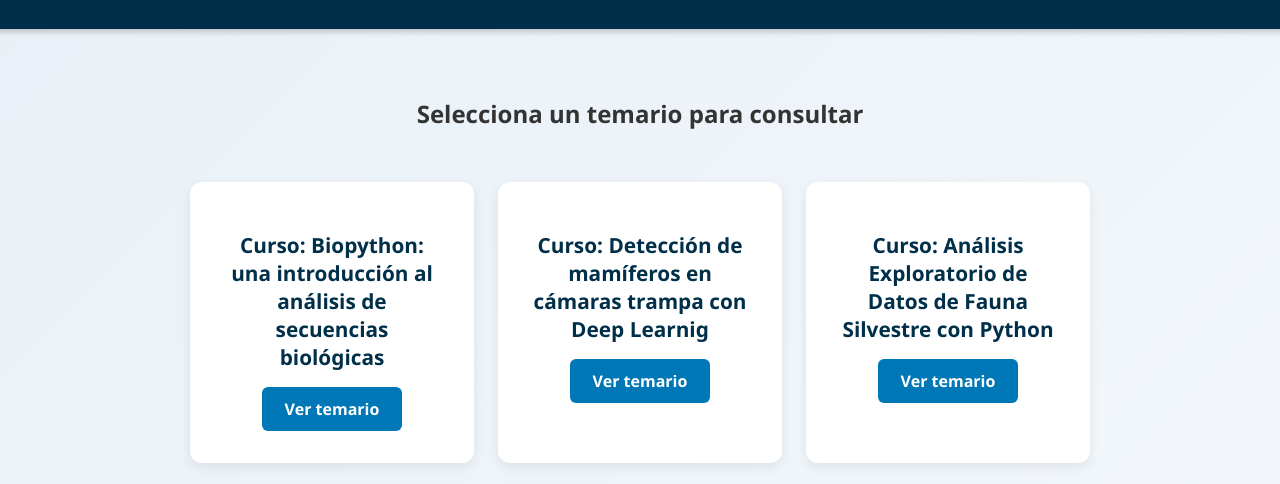
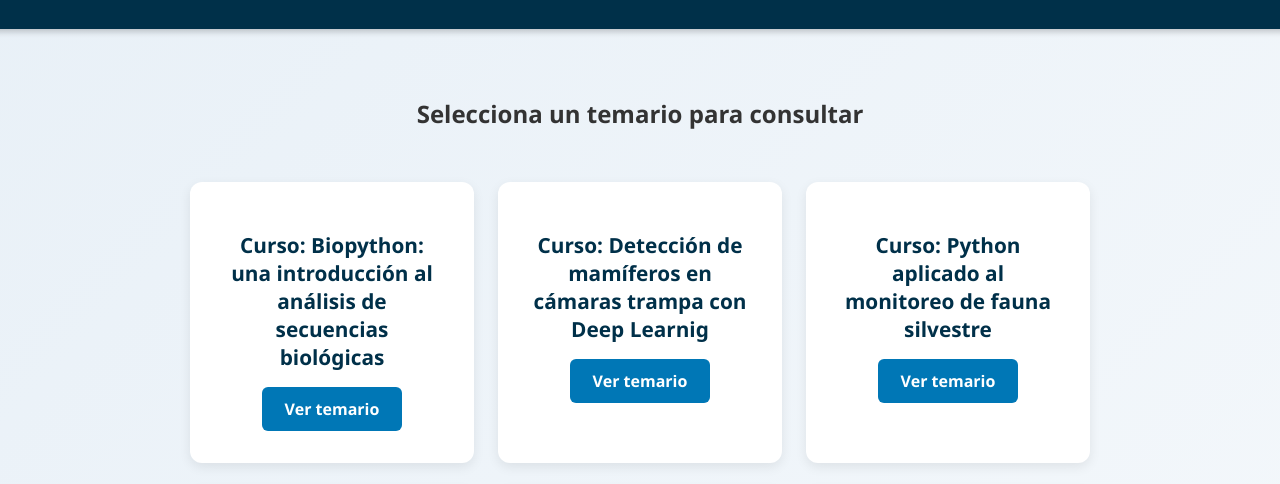
Before and after one commit to AlbertoCat/Temarios, a plain HTML site: page index.html in a window 1280 px wide. Shown: the part 116-600 px from the top of the page. Drawn offline with Linux system fonts and the light colour scheme.

Commit message:
Update index.html

```diff
--- a/index.html
+++ b/index.html
@@ -131,7 +131,7 @@
       </div>
 
       <div class="card">
-        <h2>Curso: Análisis Exploratorio de Datos de Fauna Silvestre con Python</h2>
+        <h2>Curso: Python aplicado al monitoreo de fauna silvestre </h2>
         <a href="temarios/EDA_FAUNA_PYTHON.html" target="_blank">Ver temario</a>
       </div>
 
```
